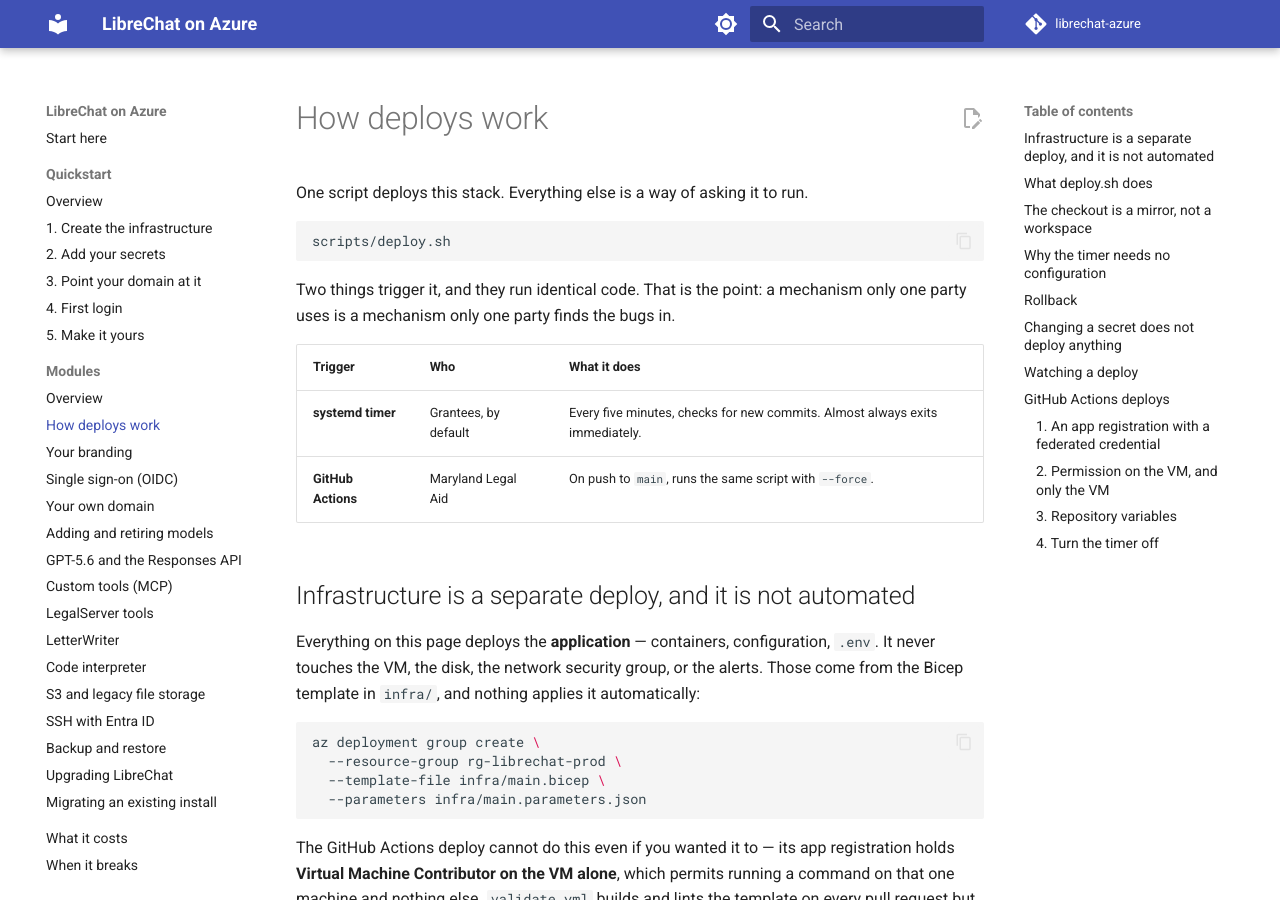
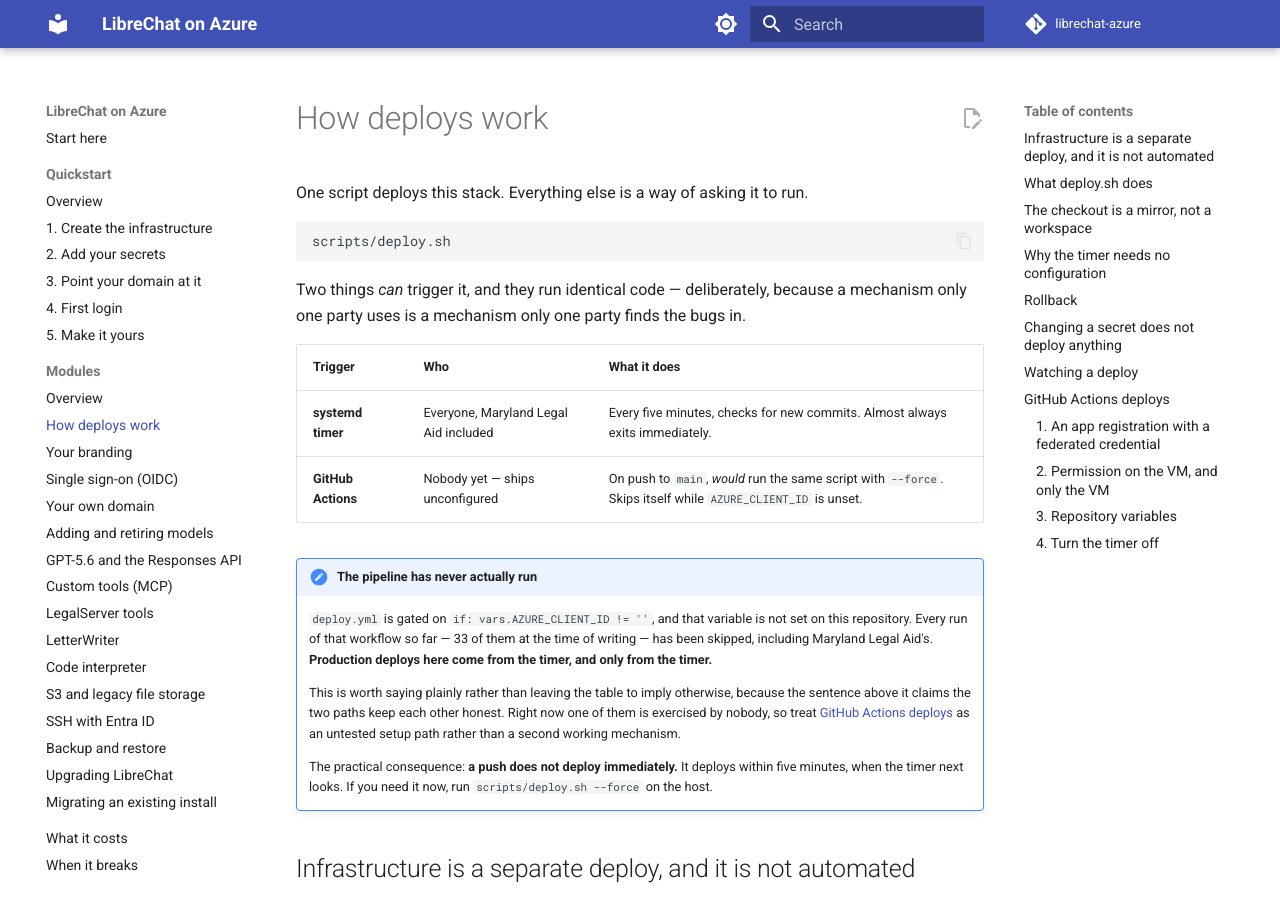
Before and after one commit to MarylandLegalAid/librechat-azure, an MkDocs documentation site: the page built from docs/modules/deployment.md, in a window 1280 px wide and 900 px high. Built offline with MkDocs 1.6.1 and Material for MkDocs 9.7.7, drawn with Linux system fonts in a browser that asks for light colours; comment, search, counter and statistics services are not loaded; some of the changed text lies outside the part shown.

Commit message:
Say that the Actions deploy has never run, rather than that MLA uses it
Three places claimed Maryland Legal Aid deploys through the GitHub Actions
pipeline. It does not, and never has. `deploy.yml` is gated on
`if: vars.AZURE_CLIENT_ID != ''`, that variable is not set on this repository,
and all 33 runs of the workflow to date have been skipped. Every deploy here,
MLA's included, comes from the five-minute systemd timer.

This mattered more than a stale sentence usually does, because the claim was
load-bearing in two directions. It was the stated reason the design is safe —
"neither path can rot while the other is exercised" — when in fact one path is
exercised by nobody and has never executed once. And it implied a push deploys
immediately, when it actually deploys within five minutes, which is the kind of
thing someone discovers while watching a deploy that has not happened yet.

deployment.md's setup section is now marked as written but unexercised, so
whoever follows it expects to debug rather than to follow. Its step 4 —
"turn the timer off" — gains a hard warning, because the workflow skips itself
SILENTLY when its variables are missing: disabling the timer before a genuinely
green pipeline run leaves the deployment with no trigger at all, pushes landing
on main with nothing applying them and nothing reporting a failure.

Not fixing the pipeline here. Wiring it up means creating an app registration
with a federated credential into the production subscription, which is a
decision rather than a docs change.

Co-Authored-By: Claude Opus 5 <noreply@anthropic.com>

````diff
--- a/docs/modules/deployment.md
+++ b/docs/modules/deployment.md
@@ -6,13 +6,28 @@ One script deploys this stack. Everything else is a way of asking it to run.
 scripts/deploy.sh
 ```
 
-Two things trigger it, and they run identical code. That is the point: a mechanism
-only one party uses is a mechanism only one party finds the bugs in.
+Two things *can* trigger it, and they run identical code — deliberately, because a
+mechanism only one party uses is a mechanism only one party finds the bugs in.
 
 | Trigger | Who | What it does |
 |---|---|---|
-| **systemd timer** | Grantees, by default | Every five minutes, checks for new commits. Almost always exits immediately. |
-| **GitHub Actions** | Maryland Legal Aid | On push to `main`, runs the same script with `--force`. |
+| **systemd timer** | Everyone, Maryland Legal Aid included | Every five minutes, checks for new commits. Almost always exits immediately. |
+| **GitHub Actions** | Nobody yet — ships unconfigured | On push to `main`, *would* run the same script with `--force`. Skips itself while `AZURE_CLIENT_ID` is unset. |
+
+!!! note "The pipeline has never actually run"
+    `deploy.yml` is gated on `if: vars.AZURE_CLIENT_ID != ''`, and that variable is not
+    set on this repository. Every run of that workflow so far — 33 of them at the time of
+    writing — has been skipped, including Maryland Legal Aid's. **Production deploys here
+    come from the timer, and only from the timer.**
+
+    This is worth saying plainly rather than leaving the table to imply otherwise, because
+    the sentence above it claims the two paths keep each other honest. Right now one of
+    them is exercised by nobody, so treat [GitHub Actions deploys](#github-actions-deploys)
+    as an untested setup path rather than a second working mechanism.
+
+    The practical consequence: **a push does not deploy immediately.** It deploys within
+    five minutes, when the timer next looks. If you need it now, run `scripts/deploy.sh
+    --force` on the host.
 
 ## Infrastructure is a separate deploy, and it is not automated
 
@@ -138,8 +153,11 @@ systemctl list-timers librechat-deploy.timer
 
 ## GitHub Actions deploys
 
-Maryland Legal Aid deploys through a pipeline instead of the timer, for gating and an
-audit trail. If you want the same:
+The intent was for Maryland Legal Aid to deploy through a pipeline instead of the timer,
+for gating and an audit trail. **That was never finished** — the variables below are
+unset, so the workflow skips itself and MLA runs on the timer like everyone else. The
+steps are written and the workflow is committed, but neither has been exercised
+end to end. If you want to set it up, expect to debug it rather than to follow it:
 
 ### 1. An app registration with a federated credential
 
@@ -195,6 +213,15 @@ get a red tick on their first push.
 Otherwise a timer run can race a pipeline run. They will not corrupt anything — the
 lock prevents that — but two things deploying is confusing to reason about.
 
+!!! danger "Only after you have watched the pipeline deploy successfully"
+    The workflow skips itself silently when its variables are missing or wrong. Turning
+    the timer off before a green, genuinely-executed pipeline run leaves the deployment
+    with **no** trigger at all: pushes land on `main`, nothing applies them, and the
+    running stack quietly falls behind the repository with nothing reporting a failure.
+
+    Confirm the run actually executed rather than skipped — `gh run list --workflow=deploy.yml`
+    should show `success`, not `skipped` — and only then disable the timer.
+
 ```bash
 VAULT=$(az keyvault list -g rg-librechat-prod --query "[?starts_with(name,'kv-')].name | [0]" -o tsv)
 
````
Also changed, not shown: README.md (+4 -2 lines), 1 other file.
